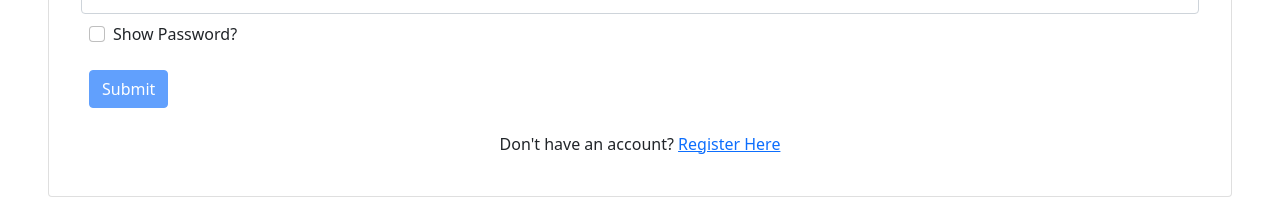
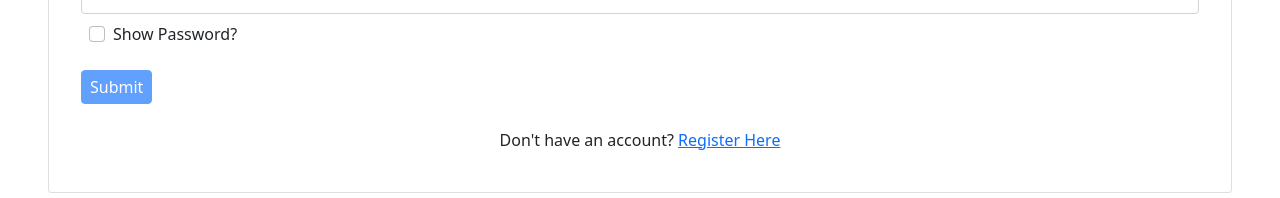
Before and after one commit to masterchinchilla/MM2, a React (Create React App) app in the folder macro-menu/: page / in a window 1280 px wide. Shown: the part 366-564 px from the top of the page. Built offline with nearby package versions, Linux system fonts and the light colour scheme.

Commit message:
Login bttn fixed BUT Auth not working!

```diff
--- a/macro-menu/public/styles.css
+++ b/macro-menu/public/styles.css
@@ -700,7 +700,7 @@ form fieldset{
 .submitBttnWRightErrs{
   display: flex;
   align-items: stretch;
-  margin: 1.5rem 1rem;
+  margin: 1.5rem 0.5rem;
 }
 .submitBttnWRightErrs input {
   margin: 0 1rem 0 0;
@@ -935,3 +935,6 @@ margin: 0.5rem;
   font-size: 0.8rem;
   background-color: #fff;
 }
+.loginSubmit{
+  padding: 0.25rem 0.5rem !important;
+}
--- a/macro-menu/src/components/Login.component.jsx
+++ b/macro-menu/src/components/Login.component.jsx
@@ -153,7 +153,7 @@ class Login extends Component {
               <input
                 type="submit"
                 value="Submit"
-                className="btn btn-primary"
+                className="btn btn-primary loginSubmit"
                 disabled={
                   this.state.account.email !== "" &&
                   this.state.account.password !== "" &&
```
